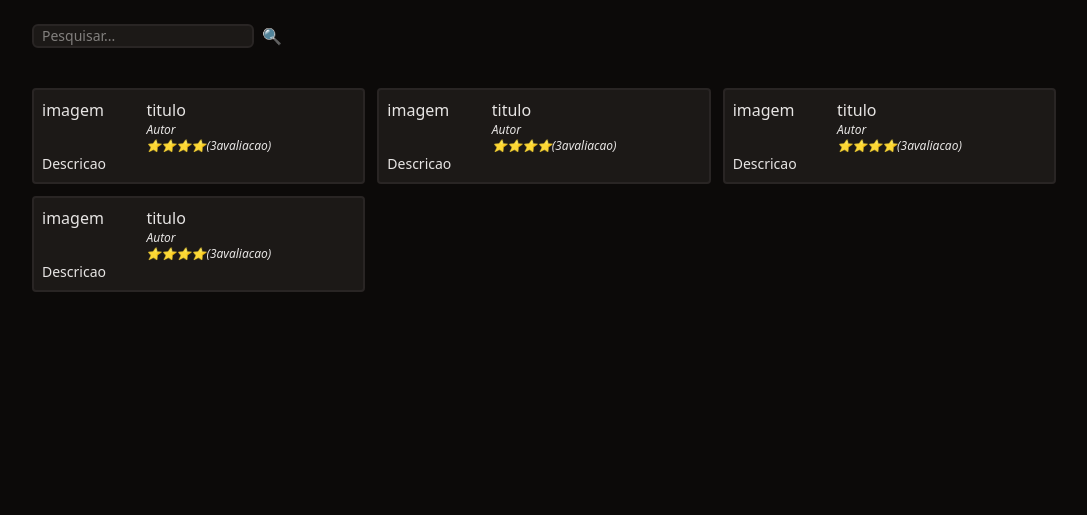
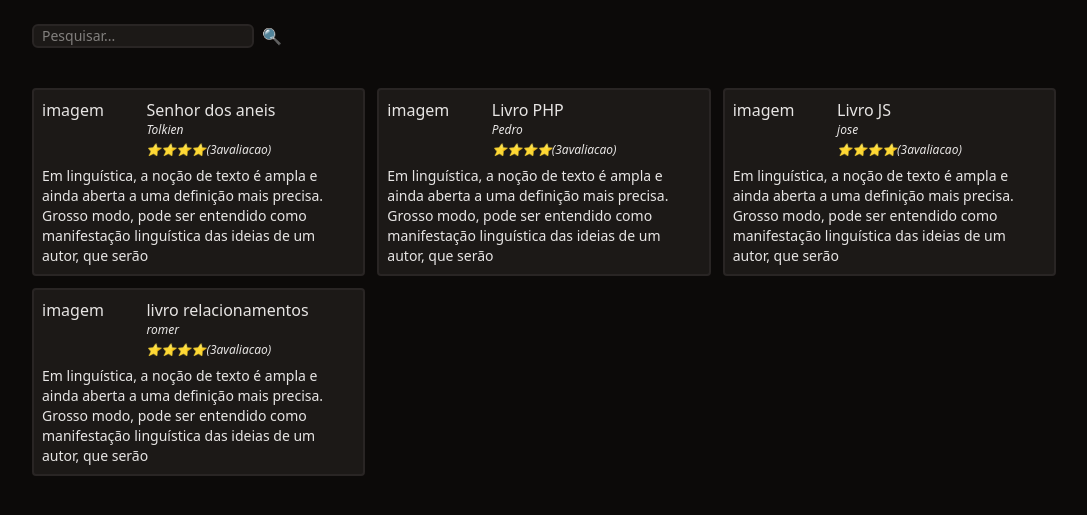
Before and after one commit to LucasBartl/Livraria, a PHP site: page /livros/index.php in a window 1280 px wide. Shown: the part 60-575 px from the top of the page, without its empty margins (96-1183 px from the left). Run offline with PHP 8.4, Linux system fonts and the light colour scheme.

Commit message:
Entendendo processos estrutura com PHP, criaçao do arquivo dados e deixando de modo dinamico

```diff
--- /dev/null
+++ b/livros/dados.php
@@ -0,0 +1,32 @@
+<?php
+
+$livros = [
+    [
+        'id' => 1,
+        'titulo' => "Senhor dos aneis",
+        'autor' => "Tolkien",
+        'descricao' => 'Em linguística, a noção de texto é ampla e ainda aberta a uma definição mais precisa. Grosso modo, pode ser entendido como manifestação linguística das ideias de um autor, que serão'
+    ],
+    [
+        'id' => 2,
+        'titulo' => "Livro PHP",
+        'autor' => "Pedro",
+        'descricao' => 'Em linguística, a noção de texto é ampla e ainda aberta a uma definição mais precisa. Grosso modo, pode ser entendido como manifestação linguística das ideias de um autor, que serão'
+    ],
+    [
+        'id' => 3,
+        'titulo' => "Livro JS",
+        'autor' => "jose",
+        'descricao' => 'Em linguística, a noção de texto é ampla e ainda aberta a uma definição mais precisa. Grosso modo, pode ser entendido como manifestação linguística das ideias de um autor, que serão'
+    ],
+    [
+        'id' => 4,
+        'titulo' => "livro relacionamentos",
+        'autor' => "romer",
+        'descricao' => 'Em linguística, a noção de texto é ampla e ainda aberta a uma definição mais precisa. Grosso modo, pode ser entendido como manifestação linguística das ideias de um autor, que serão'
+    ],
+
+];
+
+
+?>
--- a/livros/index.php
+++ b/livros/index.php
@@ -1,3 +1,7 @@
+<?php
+    require 'dados.php'
+
+?>
 <!DOCTYPE html>
 <html lang="en">
 
@@ -35,53 +39,26 @@
         <!-- Lista de livros -->
         <section class="grid-cols-4 grid-cols-1 md:grid-cols-2 lg:grid-cols-3 grid gap-3 ">
 
-            <div class=" border-stone-800  p-2 rounded border-2 bg-stone-900 ">
-                <div class=" flex">
-                    <div class="w-1/3">imagem</div>
-                    <div>
-                        <a href="/livro.php" class="font-semivbold hover:underline">titulo</a>
-                        <div class="text-xs italic">Autor</div>
-                        <div class="text-xs italic">⭐⭐⭐⭐(3avaliacao)</div>
-                    </div>
-                </div>
-                <div class="text-sm">Descricao</div>
-            </div>
+
+            <!-- Livros -->
+
+            <?php foreach($livros as $livro):?>
 
             <div class=" border-stone-800  p-2 rounded border-2 bg-stone-900 ">
                 <div class=" flex">
                     <div class="w-1/3">imagem</div>
-                    <div>
-                        <a href="/livro.php" class="font-semivbold hover:underline">titulo</a>
-                        <div class="text-xs italic">Autor</div>
+                    <div class="space-y-1">
+                        <a href="/livro.php?id=<?= $livro['id'] ?>" class="font-semivbold hover:underline"><?= $livro['titulo'] ?></a>
+                        <div class="text-xs italic"><?= $livro['autor'] ?></div>
                         <div class="text-xs italic">⭐⭐⭐⭐(3avaliacao)</div>
                     </div>
                 </div>
-                <div class="text-sm">Descricao</div>
+                <div class="text-sm mt-2">
+                    <?= $livro['descricao'] ?>
+                </div>
             </div>
 
-            <div class=" border-stone-800  p-2 rounded border-2 bg-stone-900 ">
-                <div class=" flex">
-                    <div class="w-1/3">imagem</div>
-                    <div>
-                        <a href="/livro.php" class="font-semivbold hover:underline">titulo</a>
-                        <div class="text-xs italic">Autor</div>
-                        <div class="text-xs italic">⭐⭐⭐⭐(3avaliacao)</div>
-                    </div>
-                </div>
-                <div class="text-sm">Descricao</div>
-            </div>
-
-            <div class=" border-stone-800 p-2 rounded border-2 bg-stone-900 ">
-                <div class=" flex">
-                    <div class="w-1/3">imagem</div>
-                    <div>
-                        <a href="/livro.php" class="font-semivbold hover:underline">titulo</a>
-                        <div class="text-xs italic">Autor</div>
-                        <div class="text-xs italic">⭐⭐⭐⭐(3avaliacao)</div>
-                    </div>
-                </div>
-                <div class="text-sm">Descricao</div>
-            </div>
+            <?php endforeach; ?>
         </section>
     </main>
 
```
Also changed, not shown: livros/livro.php (+33 -1 lines).
